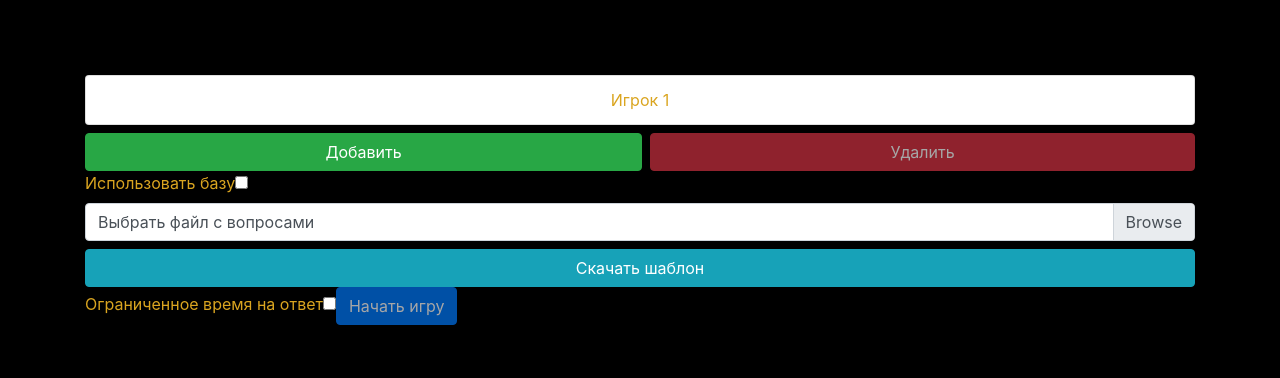
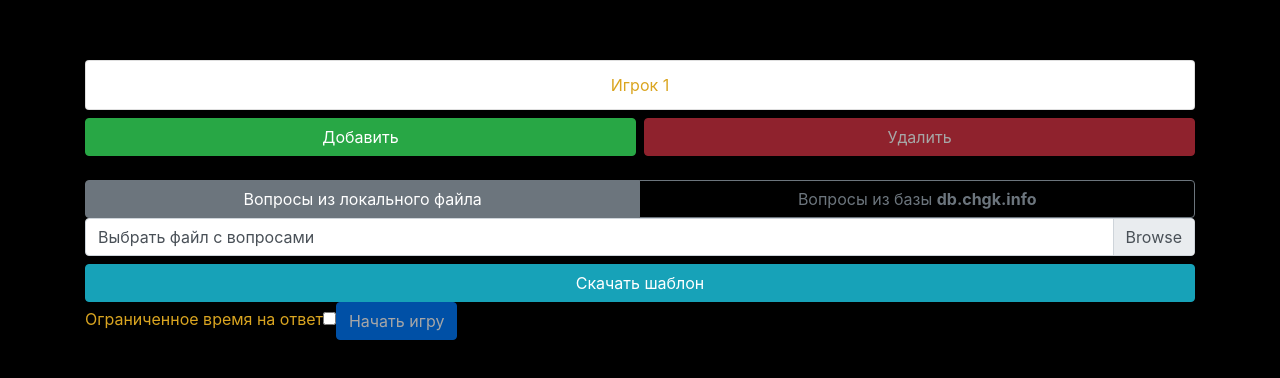
Before and after one commit to morozec/jeopardy, a React (Create React App) app: page /reg in a window 1280 px wide. Shown: the part 200-578 px from the top of the page. Built offline with nearby package versions, Linux system fonts and the light colour scheme; the HTML template or start-up script is replaced by a standard one.

Commit message:
выбор источника вопроса

```diff
--- a/src/App.css
+++ b/src/App.css
@@ -221,3 +221,8 @@ html, body, #root{
 .pointer{
   cursor: pointer;
 }
+
+
+.half-width{
+  flex:1
+}
--- a/src/components/Registration.js
+++ b/src/components/Registration.js
@@ -2,7 +2,7 @@ import React, { useState } from 'react'
 import { Link } from 'react-router-dom';
 import plus from './../img/plus.png'
 import minus from './../img/minus.png'
-import { Modal, Button, Container, ListGroup, Form } from 'react-bootstrap';
+import { Modal, Button, Container, ListGroup, Form, ToggleButtonGroup, ToggleButton } from 'react-bootstrap';
 import Loading from './Loading';
 import { parseSelectedPackage, parseUserFile } from '../helpers/parsers';
 import { corsProxy, groupsApi } from '../helpers/constants'
@@ -14,7 +14,8 @@ export default function Registration(props) {
     const [showNewPlayer, setShowNewPlayer] = useState(false)
     const [newPlayerName, setNewPlayerName] = useState('');
 
-    const [isDbSource, setIsDbSource] = useState(false)
+    const [packageSource, setPackageSource] = useState(0)
+
     const [isLimitedTime, setIsLimitedTime] = useState(false)
     const [limitedTime, setLimitedTime] = useState(20)
     const [showGames, setShowGames] = useState(false)
@@ -54,8 +55,9 @@ export default function Registration(props) {
         setPlayers(newPlayers)
     }
 
-    const handleIsDbSourceChange = (e) => {
-        setIsDbSource(e.target.checked)
+    const handleChangePackageSource = (e) => {
+        console.log(e)
+        setPackageSource(e);
     }
 
     const handleIsLimitedTimeChanged = (e) => {
@@ -160,19 +162,30 @@ export default function Registration(props) {
                         {playersInputs}
                     </ListGroup>
 
-                    <div className='d-flex mt-2'>
-                        <Button variant='success' className='flex-fill mr-1' onClick={handlePlus}>Добавить</Button>
-                        <Button variant='danger' className='flex-fill ml-1' onClick={handleRemove}
+                    <div className='d-flex mt-2 mb-4'>
+                        <Button variant='success' className='half-width mr-1' onClick={handlePlus}>Добавить</Button>
+                        <Button variant='danger' className='half-width ml-1' onClick={handleRemove}
                             disabled={players.length <= 1 || selectedPlayer < 0 || selectedPlayer >= players.length}>
                             Удалить
                         </Button>
                     </div>
 
-                    <label>Использовать базу
-                <input type='checkbox' checked={isDbSource} onChange={handleIsDbSourceChange} />
-                    </label>
 
-                    {isDbSource &&
+                    <ToggleButtonGroup type="radio" name="packageSource" value={packageSource} onChange={handleChangePackageSource}
+                        className='d-flex'>
+                        <ToggleButton variant='outline-secondary' value={0}>Вопросы из локального файла</ToggleButton>
+                        <ToggleButton variant='outline-secondary' value={1}>Вопросы из базы <strong>db.chgk.info</strong></ToggleButton>
+                    </ToggleButtonGroup>
+
+
+                    {packageSource === 0 &&
+                        <div className="custom-file mb-2">
+                            <input type="file" className="custom-file-input" id="packageFile" accept='.json' onChange={handleUserLoadFile} required />
+                            <label className="custom-file-label" htmlFor="packageFile">{userFileName !== '' ? userFileName : 'Выбрать файл с вопросами'}</label>
+                        </div>}
+                    {packageSource === 0 && <Button variant='info' block href='/package.json' download>Скачать шаблон</Button>}
+
+                    {packageSource === 1 &&
 
                         <div className="input-group mb-2">
                             <input
@@ -190,12 +203,7 @@ export default function Registration(props) {
 
                     }
 
-                    {!isDbSource &&
-                        <div className="custom-file mb-2">
-                            <input type="file" className="custom-file-input" id="packageFile" accept='.json' onChange={handleUserLoadFile} required />
-                            <label className="custom-file-label" htmlFor="packageFile">{userFileName !== '' ? userFileName : 'Выбрать файл с вопросами'}</label>
-                        </div>}
-                    {!isDbSource && <Button variant='info' block href='/package.json' download>Скачать шаблон</Button>}
+
 
                     <label>Ограниченное время на ответ
                 <input type='checkbox' checked={isLimitedTime} onChange={handleIsLimitedTimeChanged} />
@@ -249,7 +257,7 @@ export default function Registration(props) {
                         </Modal.Header>
                         <Modal.Body>
                             <Form.Control id='new-player-name' type="text" placeholder="Введите имя"
-                                value={newPlayerName} onChange={(e) => setNewPlayerName(e.target.value)}/>
+                                value={newPlayerName} onChange={(e) => setNewPlayerName(e.target.value)} />
                         </Modal.Body>
                         <Modal.Footer>
                             <Button variant="primary" onClick={handleAddNewPlayer} disabled={newPlayerName === ''}>
```
